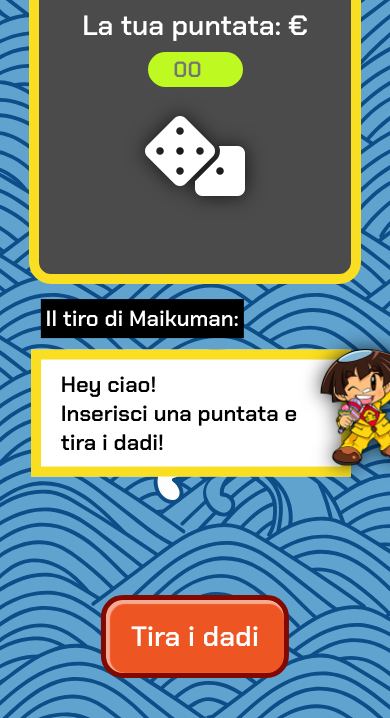
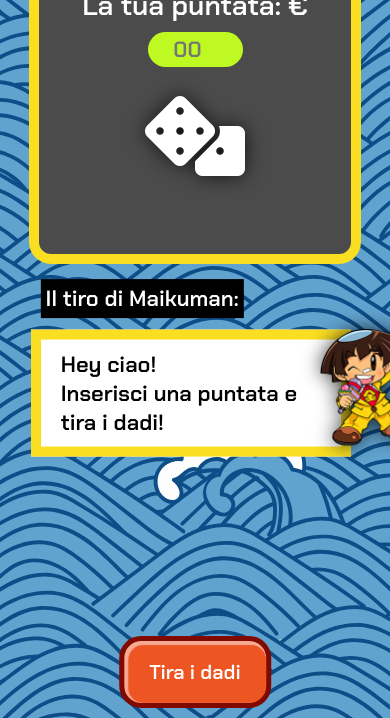
Before and after one commit to ArisGoi/game-maikuman-dice, a plain HTML site: page index.html in a window 390 px wide. Shown: the part 126-844 px from the top of the page. Drawn offline with Linux system fonts and the light colour scheme.

Commit message:
little style changes

```diff
--- a/css/queries.css
+++ b/css/queries.css
@@ -34,14 +34,15 @@
 
     .game-square{
         height: 350px;
-        margin-top: 60px;
+        margin-top: 40px;
     }
 
     .sq-element.btn-main{
         position: fixed;
-        bottom: 40px;
+        bottom: 10px;
         left: 50%;
         transform: translate(-50%, 0%);
+        font-size: 20px;
     }
 
     img.char-maiku{
```
